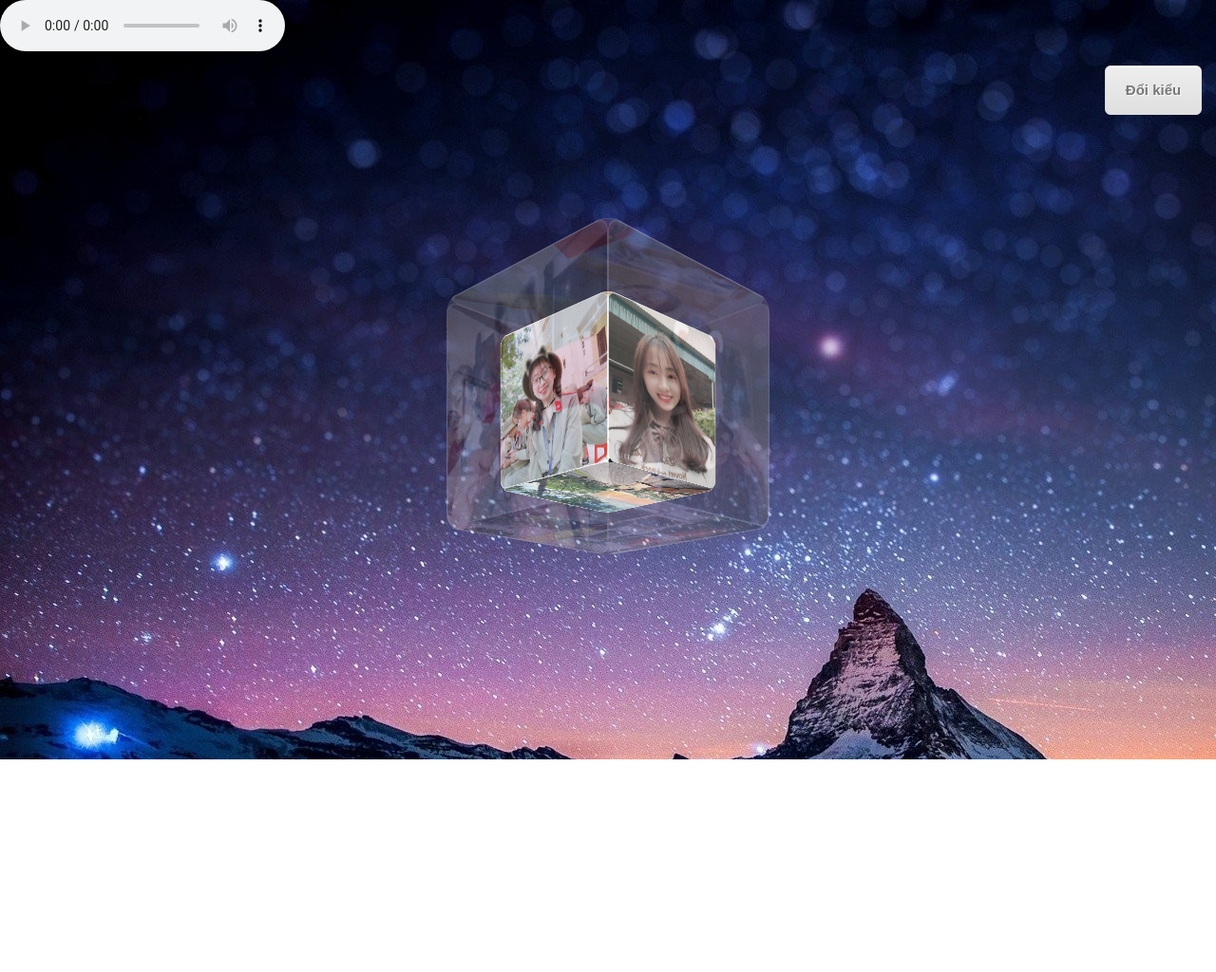
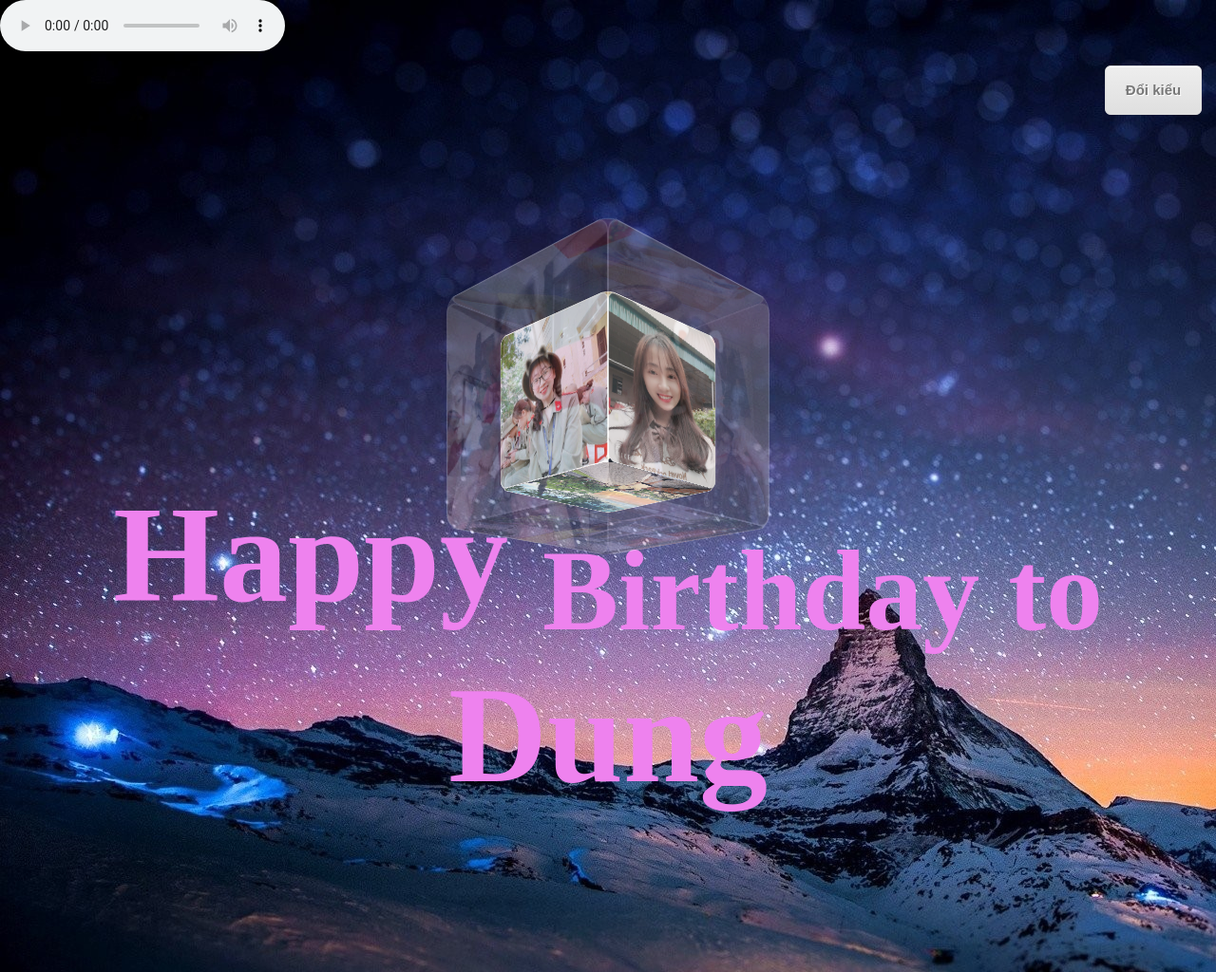
Before and after one commit to longdragon24/dung, a plain HTML site: page index.html in a window 1280 px wide. Shown: the whole page at 95% size. Before the commit the page ends 800 px from the top, so only its background shows below. Drawn offline with Linux system fonts and the light colour scheme.

Commit message:
Update index.html

```diff
--- a/index.html
+++ b/index.html
@@ -85,6 +85,7 @@
       </div>
     </div>
   </div>
+  <h1 style ="padding :70px;text-align: center;font-size: 900%;font-display: 60px;color:violet">Happy <sub>Birthday to</sub> Dung </h1>
 
 </body>
 </html>
```
